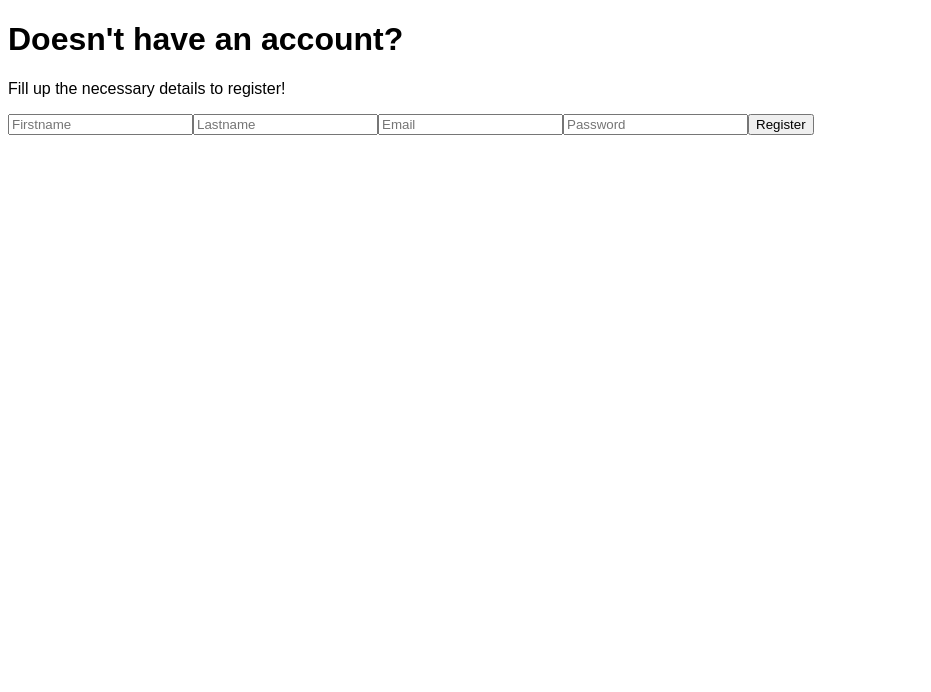
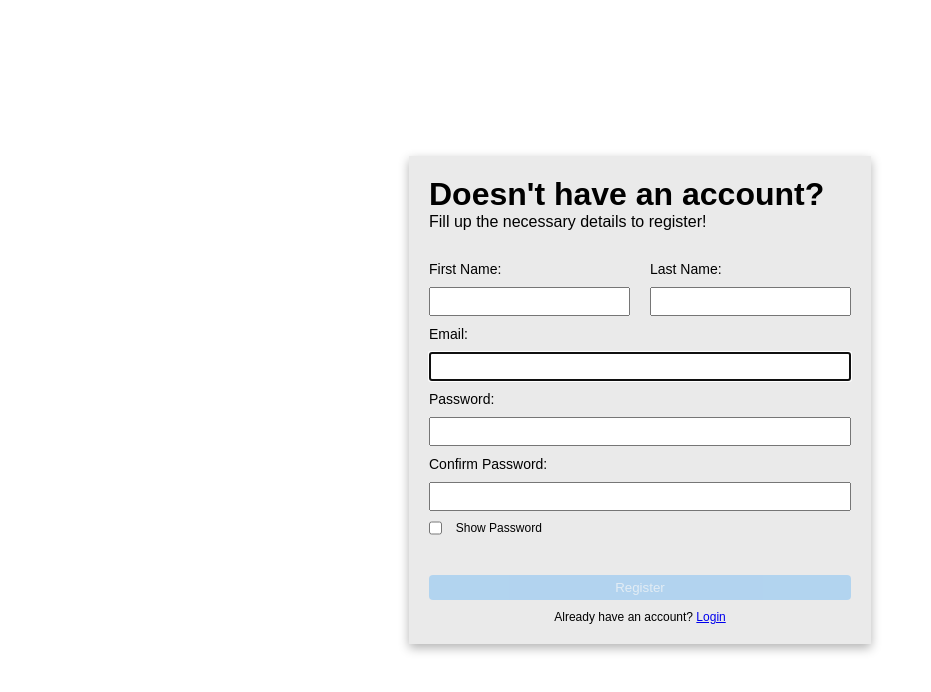
Before and after one commit to Kirby-Rivera/CRUD-Exam, a React (Create React App) app: page /register in a window 1280 px wide. Shown: the top 692 px of the page, without its empty margins (0-931 px from the left). Built offline with nearby package versions, Linux system fonts and the light colour scheme; a web font is replaced by a local one.

Commit message:
FO-51 - Finish initial register page (to be refactor and minor changes)

```diff
--- a/src/modules/login/Login.module.scss
+++ b/src/modules/login/Login.module.scss
@@ -15,6 +15,7 @@
   }
 
   &-inputs {
+    margin-top: 30px;
     display: flex;
     flex-direction: column;
     gap: 16px;
--- a/src/modules/register/Register.js
+++ b/src/modules/register/Register.js
@@ -1,4 +1,5 @@
 import { useRegister } from "./useRegister";
+import styles from "./Register.module.scss";
 
 function Register() {
   const {
@@ -7,51 +8,146 @@ function Register() {
     lastName,
     email,
     password,
+    matchPwd,
     setFirstName,
     setLastName,
     setEmail,
     setPassword,
     handleRegister,
+    setMatchPwd,
     validEmail,
     validPwd,
-    validMatch
+    validMatch,
+    emailFocus,
+    setEmailFocus,
+    pwdFocus,
+    setPwdFocus,
+    matchFocus,
+    setMatchFocus,
+    emailRef,
+    isPassShown,
+    handleShowPassword,
   } = useRegister();
 
   return (
-    <div>
-      <p>{error}</p>
+    <div className={styles["register"]}>
+      <p className={error ? styles["error-msg"] : styles["offscreen"]}>
+        {error}
+      </p>
       <h1>Doesn't have an account?</h1>
       <p>Fill up the necessary details to register!</p>
-      <form onSubmit={handleRegister}>
+      <form onSubmit={handleRegister} className={styles["register-inputs"]}>
+        <div className={styles["register-container"]}>
+          <div className={styles["register-group"]}>
+            <label htmlFor="firstname">First Name:</label>
             <input
               type="text"
-          name="firstname"
+              id="firstname"
+              required
               value={firstName}
               onChange={(e) => setFirstName(e.target.value)}
-          placeholder="Firstname"
             />
+          </div>
+          <div className={styles["register-group"]}>
+            <label htmlFor="lastname">Last Name:</label>
             <input
               type="text"
-          name="lastname"
+              id="lastname"
+              required
               value={lastName}
               onChange={(e) => setLastName(e.target.value)}
-          placeholder="Lastname"
             />
+          </div>
+        </div>
+
+        <label htmlFor="email">Email:</label>
         <input
           type="text"
-          name="email"
+          id="email"
+          ref={emailRef}
+          autoComplete="off"
+          onChange={(e) => setEmail(e.target.value)}
           value={email}
-          onChange={(e) => setEmail(e.target.value)}
-          placeholder="Email"
+          required
+          aria-invalid={validEmail ? "false" : "true"}
+          aria-describedby="uidnote"
+          onFocus={() => setEmailFocus(true)}
+          onBlur={() => setEmailFocus(false)}
         />
+        <p
+          id="uidnote"
+          className={
+            emailFocus && email && !validEmail
+              ? styles["instructions"]
+              : styles["offscreen"]
+          }
+        >
+          Email invalid.
+        </p>
+
+        <label htmlFor="password">Password:</label>
         <input
-          type="password"
-          name="password"
+          type={isPassShown ? "text" : "password"}
+          id="password"
+          onChange={(e) => setPassword(e.target.value)}
           value={password}
-          onChange={(e) => setPassword(e.target.value)}
-          placeholder="Password"
+          required
+          aria-invalid={validPwd ? "false" : "true"}
+          aria-describedby="pwdnote"
+          onFocus={() => setPwdFocus(true)}
+          onBlur={() => setPwdFocus(false)}
         />
-        <button color="danger">Register</button>
+        <p
+          id="pwdnote"
+          className={
+            pwdFocus && password && !validPwd
+              ? styles["instructions"]
+              : styles["offscreen"]
+          }
+        >
+          Must be 8 to 24 Characters. Must not have special symbols.
+        </p>
+
+        <label htmlFor="confirm_pwd">Confirm Password:</label>
+        <input
+          type={isPassShown ? "text" : "password"}
+          id="confirm_pwd"
+          onChange={(e) => setMatchPwd(e.target.value)}
+          value={matchPwd}
+          required
+          aria-invalid={validMatch && matchPwd ? "false" : "true"}
+          aria-describedby="confirmnote"
+          onFocus={() => setMatchFocus(true)}
+          onBlur={() => setMatchFocus(false)}
+        />
+        <p
+          id="confirmnote"
+          className={
+            matchFocus && matchPwd && !validMatch && matchPwd
+              ? styles["instructions"]
+              : styles["offscreen"]
+          }
+        >
+          Must match the first password input field.
+        </p>
+
+        <div className={styles["checkbox"]}>
+          <input
+            type="checkbox"
+            checked={isPassShown}
+            onChange={() => handleShowPassword(isPassShown)}
+          />
+          <p>Show Password</p>
+        </div>
+
+        <button
+          disabled={!validEmail || !validPwd || !validMatch ? true : false}
+        >
+          Register
+        </button>
+        <p>
+          Already have an account? <a href="/">Login</a>
+        </p>
       </form>
     </div>
   );
--- /dev/null
+++ b/src/modules/register/Register.module.scss
@@ -0,0 +1,88 @@
+* {
+  margin: 0;
+  padding: 0;
+  box-sizing: border-box;
+}
+
+.register {
+  display: flex;
+  flex-direction: column;
+  background: rgba(149, 149, 149, 0.2);
+  padding: 20px;
+  box-shadow: 0px 4px 10px rgba(0, 0, 0, 0.3);
+
+  .error-msg {
+    border: red 2px solid;
+    background: rgb(250, 146, 146);
+    padding: 3px 5px;
+    border-radius: 8px;
+    font-size: 14px;
+  }
+
+  .offscreen {
+    visibility: hidden;
+  }
+
+  &-inputs {
+    margin-top: 30px;
+    display: flex;
+    flex-direction: column;
+    gap: 10px;
+
+    label {
+      font-size: 14px;
+    }
+
+    input {
+      padding: 5px 10px;
+    }
+
+    p {
+      font-size: 12px;
+      margin: 0 auto;
+    }
+
+    .checkbox {
+      display: flex;
+      width: 30%;
+    }
+
+    button {
+      margin-top: 30px;
+      padding: 5px 10px;
+      border: none;
+      background: rgba(2, 141, 255, 1);
+      color: white;
+      border-radius: 4px;
+      transition: 0.3s ease, cursor 0.3s ease;
+
+      &:disabled {
+        background: rgba(2, 141, 255, 0.4);
+        color: rgba(255, 255, 255, 0.7);
+        cursor: not-allowed;
+        opacity: 0.6;
+      }
+    }
+  }
+
+  &-container {
+    display: flex;
+    gap: 20px;
+    width: 100%;
+  }
+
+  &-group {
+    display: flex;
+    flex-direction: column;
+    gap: 10px;
+    flex: 1;
+  }
+}
+
+.instruction {
+  color: green;
+}
+
+.offscreen {
+  display: none;
+}
--- a/src/modules/register/useRegister.js
+++ b/src/modules/register/useRegister.js
@@ -1,30 +1,45 @@
-import { useState, useEffect } from "react";
-import { Navigate } from "react-router";
+import { useState, useEffect, useRef } from "react";
+import { useNavigate, useLocation } from "react-router";
 import axios from "api/axios";
 
-const EMAIL_REGEX = /^[\w\-\.]+@([\w-]+\.)+[\w-]{2,}$/;
+const EMAIL_REGEX = /^[a-zA-Z0-9._%+-]+@[a-zA-Z0-9.-]+\.[a-zA-Z]{2,}$/;
 const PWD_REGEX = /^(?=.*[a-z])(?=.*[A-Z])(?=.*[0-9])(?=.*[!@#$%]).{8,24}$/;
 
 export function useRegister() {
-  const [error, setError] = useState(null);
+  const emailRef = useRef();
+  const errRef = useRef();
+
+  const [error, setError] = useState("");
+  const [isPassShown, setIsPassShown] = useState(false);
+
   const [firstName, setFirstName] = useState("");
   const [lastName, setLastName] = useState("");
 
   const [email, setEmail] = useState("");
   const [validEmail, setValidEmail] = useState(false);
+  const [emailFocus, setEmailFocus] = useState(false);
 
   const [password, setPassword] = useState("");
   const [validPwd, setValidPwd] = useState(false);
+  const [pwdFocus, setPwdFocus] = useState(false);
 
   const [matchPwd, setMatchPwd] = useState("");
   const [validMatch, setValidMatch] = useState(false);
+  const [matchFocus, setMatchFocus] = useState(false);
+
+  const navigate = useNavigate();
+  const location = useLocation();
 
   useEffect(() => {
-    setValidEmail(EMAIL_REGEX.test(email));
+    emailRef.current?.focus();
+  }, []);
+
+  useEffect(() => {
+    setValidEmail(EMAIL_REGEX.test(email.trim()));
   }, [email]);
 
   useEffect(() => {
-    setValidPwd(PWD_REGEX.test(password));
+    setValidPwd(PWD_REGEX.test(password.trim()));
     setValidMatch(password === matchPwd);
   }, [password, matchPwd]);
 
@@ -44,7 +59,7 @@ export function useRegister() {
     }
 
     try {
-      const response = await axios.post(
+      await axios.post(
         "/user/signup",
         JSON.stringify({
           firstName: firstName,
@@ -58,8 +73,7 @@ export function useRegister() {
         }
       );
 
-      <Navigate to="/" />;
-      console.log(response);
+      navigate(location.state?.from?.pathname || "/", { replace: true });
     } catch (error) {
       if (!error?.response) {
         setError("No Server Response");
@@ -71,19 +85,37 @@ export function useRegister() {
     }
   }
 
+  function handleShowPassword(prev) {
+    setIsPassShown((prev = !prev));
+  }
+
   return {
     error,
     firstName,
     lastName,
     email,
     password,
+    matchPwd,
     setFirstName,
     setLastName,
     setEmail,
     setPassword,
     handleRegister,
+    setMatchPwd,
     validEmail,
+    setValidEmail,
     validPwd,
+    setValidPwd,
     validMatch,
+    emailFocus,
+    setEmailFocus,
+    pwdFocus,
+    setPwdFocus,
+    matchFocus,
+    setMatchFocus,
+    emailRef,
+    errRef,
+    isPassShown,
+    handleShowPassword,
   };
 }
--- a/src/views/register/Index.js
+++ b/src/views/register/Index.js
@@ -1,9 +1,12 @@
-import RegisterComponent from 'modules/register/Register'
+import RegisterComponent from "modules/register/Register";
+import Layout from "components/Layout";
 
 function Register() {
   return (
-    <RegisterComponent />
-  )
+    <Layout>
+      <RegisterComponent />
+    </Layout>
+  );
 }
 
 export default Register;
```
Also changed, not shown: src/components/Comp.module.scss (+4 -4 lines), src/modules/register/RegisterInputField.js (added, +104 -0 lines). Lines whose indentation alone changed are shown as unchanged.
